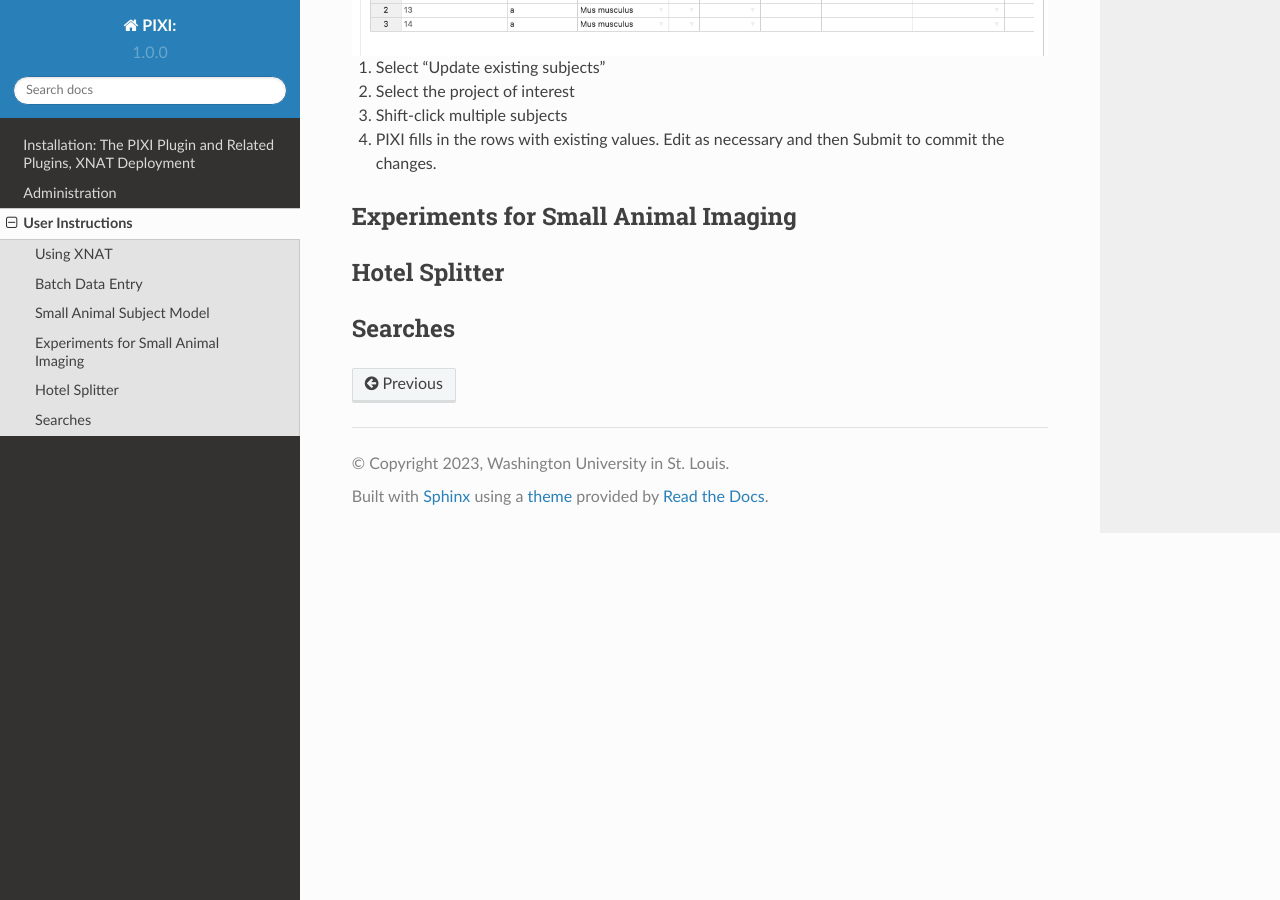
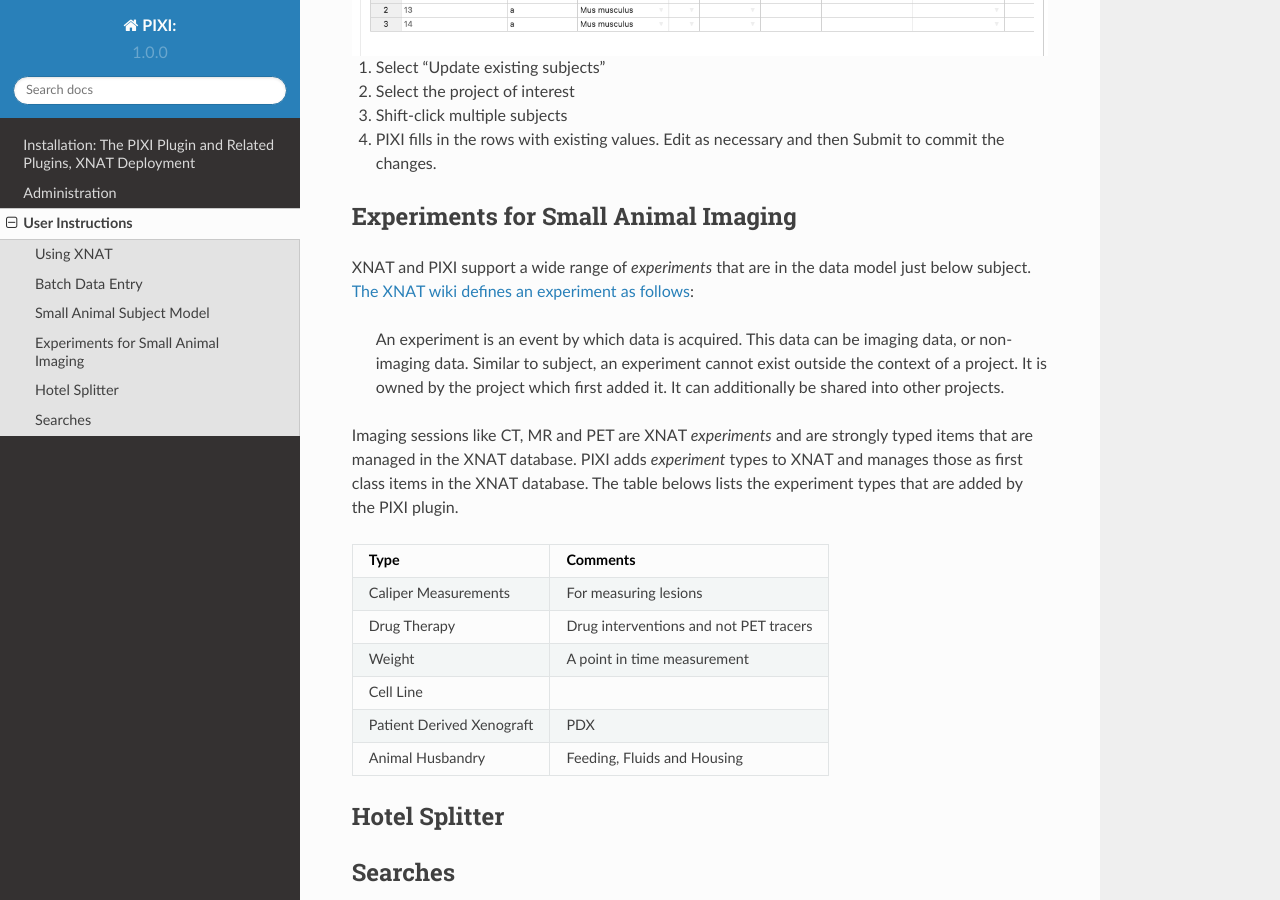
Before and after one commit to preclinical-imaging/documentation, a Sphinx documentation site: the page built from docs/source/usage.rst, in a window 1280 px wide and 900 px high, scrolled down 2386 px. Built offline with Sphinx 7.4.7 and the Read the Docs theme 2.0.0, drawn with Linux system fonts in a browser that asks for light colours; some of the changed text lies outside the part shown.

Commit message:
Start work on experiment discussion.

```diff
--- a/docs/source/usage.rst
+++ b/docs/source/usage.rst
@@ -66,6 +66,38 @@ This same page will allow you to update multiple subjects in batch mode. See the
 Experiments for Small Animal Imaging
 ------------------------------------
 
+XNAT and PIXI support a wide range of *experiments* that are in the data model just below subject.
+`The XNAT wiki defines an experiment as follows`_:
+
+   An experiment is an event by which data is acquired.
+   This data can be imaging data, or non-imaging data.
+   Similar to subject, an experiment cannot exist outside the context of a project.
+   It is owned by the project which first added it.
+   It can additionally be shared into other projects.
+::
+
+
+Imaging sessions like CT, MR and PET are XNAT *experiments* and are strongly typed items that are managed in the XNAT database.
+PIXI adds *experiment* types to XNAT and manages those as first class items in the XNAT database.
+The table belows lists the experiment types that are added by the PIXI plugin.
+
+
++---------------------------+----------------------------------------+
+|  Type                     | Comments                               |
++===========================+========================================+
+| Caliper Measurements      | For measuring lesions                  |
++---------------------------+----------------------------------------+
+| Drug Therapy              | Drug interventions and not PET tracers |
++---------------------------+----------------------------------------+
+| Weight                    | A point in time measurement            |
++---------------------------+----------------------------------------+
+| Cell Line                 |                                        |
++---------------------------+----------------------------------------+
+| Patient Derived Xenograft | PDX                                    |
++---------------------------+----------------------------------------+
+| Animal Husbandry          | Feeding, Fluids and Housing            |
++---------------------------+----------------------------------------+
+
 
 Hotel Splitter
 --------------
@@ -79,3 +111,4 @@ Searches
 .. _XNAT platform: https://www.xnat.org
 .. _How To Use XNAT: https://wiki.xnat.org/documentation/how-to-use-xnat
 .. _pixi_data_model:
+.. _The XNAT wiki defines an experiment as follows: https://wiki.xnat.org/documentation/how-to-use-xnat/understanding-the-xnat-data-model
```
Also changed, not shown: other parts of docs/source/usage.rst (+1 -1 lines).
